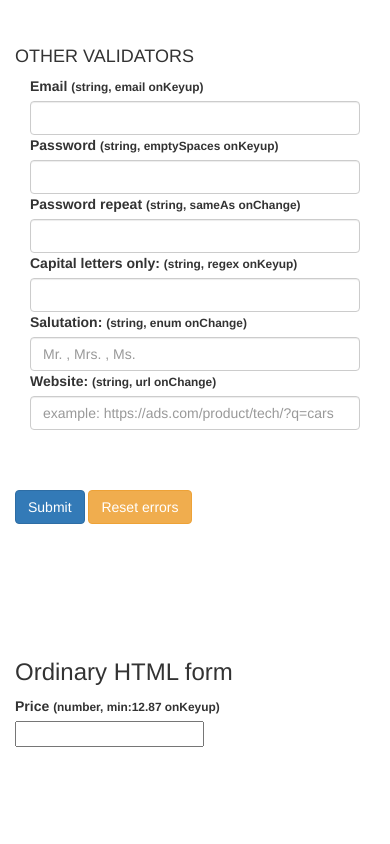
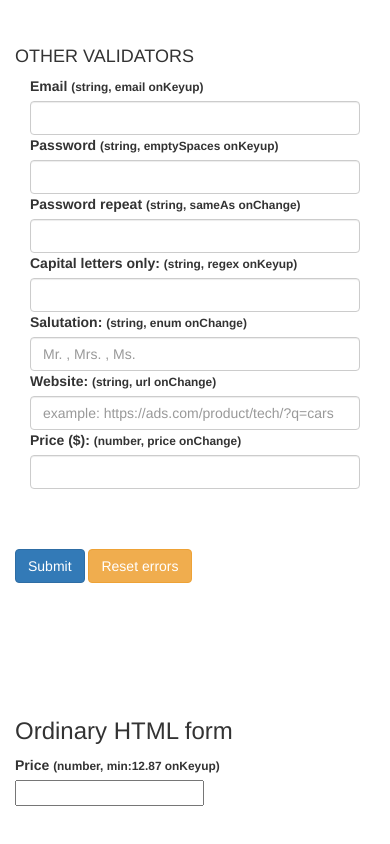
Before and after one commit to smikodanic/angular-form-validator, a website with bundled scripts: page index.html in a window 390 px wide. Shown: the part 880-1724 px from the top of the page. Before the commit the page ends 1687 px from the top, so only its background shows below. Built offline with nearby package versions, Linux system fonts and the light colour scheme.

Commit message:
price - number corrector

```diff
--- a/index.html
+++ b/index.html
@@ -233,6 +233,17 @@
 				</div>
 			</div>
 
+			<div ng-class="{'form-group': true, 'has-error': errMsg.cena}">
+				<label for="cena" class="col-sm-5 control-label">Price ($): <small>(number, price onChange)</small></label>
+				<div class="col-sm-2">
+					<input type="text" id="cena" class="form-control"
+						ng-model="cena"
+						ngform-validator="{type: 'number', price: ''}"
+						ngform-validator-options="{validateOn: 'change'}">
+					<p class="help-block" ng-cloak>{{errMsg.cena}}</p>
+				</div>
+			</div>
+
 
 
 
--- a/src/directive/ngFormValidatorDirc.js
+++ b/src/directive/ngFormValidatorDirc.js
@@ -89,6 +89,7 @@ module.exports = function ($parse, $timeout, validateFact) {
                     if (!errMsg && rulesObj.hasOwnProperty('sameAs')) errMsg = validateFact.sameAs(scope, iElem, iAttrs, rulesObj);
                     if (!errMsg && rulesObj.hasOwnProperty('regex')) errMsg = validateFact.regex(scope, iElem, iAttrs, rulesObj);
                     if (!errMsg && rulesObj.hasOwnProperty('enum')) errMsg = validateFact.enum(scope, iElem, iAttrs, rulesObj);
+                    if (!errMsg && rulesObj.hasOwnProperty('price')) errMsg = validateFact.price(scope, iElem, iAttrs, rulesObj);
 
                     //error message to scope
                     scope.errMsg[iAttrs.ngModel] = errMsg;
--- a/src/factory/validateFact.js
+++ b/src/factory/validateFact.js
@@ -109,6 +109,11 @@ module.exports = function () {
         url: function (scope, iElem, iAttrs, rulesObj) {
             var tf = validationRules.isUrl(scope[iAttrs.ngModel]);
             return sendError(iElem, tf, rulesObj.url);
+        },
+
+        price: function (scope, iElem, iAttrs, rulesObj) {
+            //correct number to 2 decimal points
+            scope[iAttrs.ngModel] = parseFloat(scope[iAttrs.ngModel]).toFixed(2);
         }
 
 
```
Also changed, not shown: README.md, dist/js/ngFormValidator.js, dist/js/ngFormValidator.min.js.
